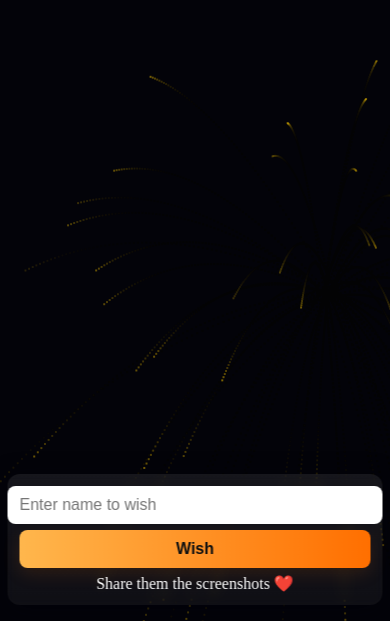
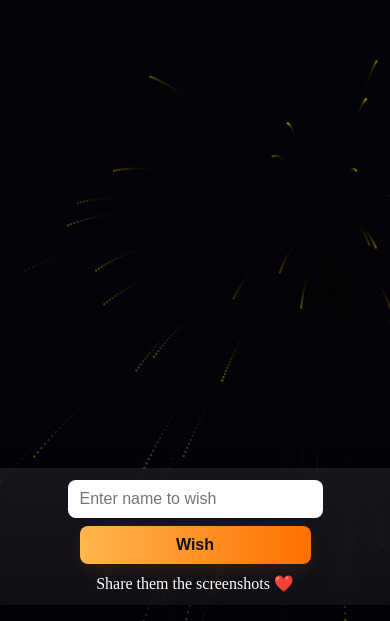
Before and after one commit to karanveiyon/happy-diwali, a plain HTML site: page index.html in a window 390 px wide. Shown: the part 223-844 px from the top of the page. Drawn offline with Linux system fonts and the light colour scheme; a web font is replaced by a local one.

Commit message:
Update index.html

```diff
--- a/index.html
+++ b/index.html
@@ -55,9 +55,9 @@ button.wish {
   transform: translateX(-50%);
   z-index: 30;
   display: flex;
-    flex-direction: row;
+  flex-direction: column;
   justify-content: center;
-    width: auto;           /* Allows shrinking on small screens */
+  width: auto;
   gap: 10px;
   align-items: center;
   background: linear-gradient(180deg, rgba(255,255,255,0.08), rgba(255,255,255,0.05));
@@ -66,22 +66,11 @@ button.wish {
   box-shadow: 0 6px 24px rgba(2,2,10,0.6);
   backdrop-filter: blur(6px);
 }
-
-/* 🔹 Mobile Optimization */
-@media (max-width: 600px) {
-    .ui {
-        flex-direction: column;   /* Stack items vertically if too tight */
-        gap: 6px;
-        width: 90%;               /* Make it wider for touch-friendly UI */
-        padding: 12px;
+.inp_div {
+  display: flex;
+  flex-direction: row;
+  gap: 8px;
 }
-
-    .ui input, .ui button {       /* If there are input fields/buttons */
-        width: 100%;
-        font-size: 16px;          /* Prevents zoom on iOS */
-    }
-}
-
 
 .ui input, .ui button {
   font-size: 16px;
@@ -193,12 +182,21 @@ canvas#fw {
 /* Responsive tweaks */
 @media (max-width: 600px){
   .ui {
+    /* flex-direction: column; */
+    /* gap: 6px; */
+    width: 100%;
+    padding: 12px;
+
+  }
+  .inp_div{
+    display: flex;
     flex-direction: column;
-    gap: 6px;
-    width: 90%;
-    padding: 12px;
+    margin: auto;
+    align-items: center;
+    justify-content: center;
+
+    /* gap: 6px; */
   }
-
   .ui input, .ui button {
     width: 100%;
     font-size: 16px;
@@ -215,9 +213,13 @@ canvas#fw {
 <body>
   <!-- UI -->
   <div class="ui" id="uiPanel" aria-hidden="false">
+    <div class="inp_div">
       <input class="name" id="nameInput" placeholder="Enter name to wish" aria-label="Name to wish" />
       <button class="wish" id="wishBtn" aria-label="Wish">Wish</button>
+    </div>
+    <div class="share_div" style="text-align: center;">
       <span class="hint">Share them the screenshots ❤️</span>
+    </div>
   </div>
 
   <!-- Canvas for rockets + explosion -->
```
Lines whose indentation alone changed are shown as unchanged.
